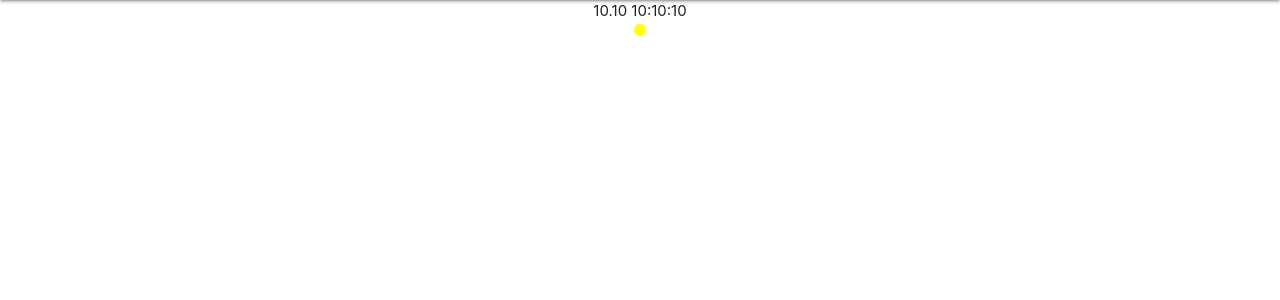
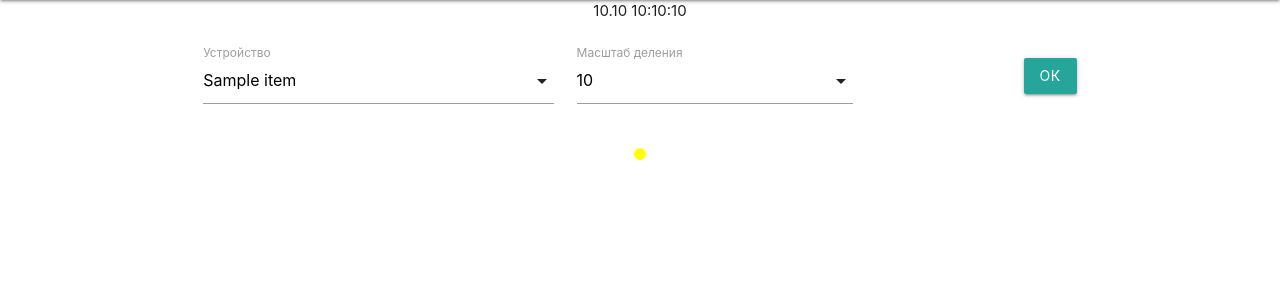
Before and after one commit to gmrv/latweb, a Django app: template src/main/templates/main/simple.html in a window 1280 px wide. Shown: the part 64-364 px from the top of the page. Run offline with Django 4.2, Linux system fonts and the light colour scheme; the template is opened without the code that fills it: most values are stand-ins (such as "Sample title", 1, 10 or a date in 2020).

Commit message:
feat[main]: Liveness report device and interval selection controls

```diff
--- a/src/main/templates/main/home.html
+++ b/src/main/templates/main/home.html
@@ -1,7 +1,7 @@
 {% extends 'main/base.html' %}
 {% load static %}
 {% load i18n %}
-{% block sub-title %}###{% endblock %}
+{% block sub-title %}home{% endblock %}
 
 {% block style %}{% endblock %}
 
--- a/src/main/templates/main/simple.html
+++ b/src/main/templates/main/simple.html
@@ -1,5 +1,4 @@
 {% extends 'main/base.html' %}
-{% load settings_value %}
 {% load static %}
 {% load i18n %}
 {% block sub-title %}liveness report{% endblock %}
@@ -7,10 +6,43 @@
 {% block style %}{% endblock %}
 
 {% block content %}
-  <div >
+
+
+
+    <div class="container">
+
+      <div class="row">
         <div class="center">{{ last|date:'m.d H:i:s' }}</div>
+      </div>
+      <div class="row">
 
-    <div class="container report">
+        <div class="input-field col s5">
+          <select id="id-device">
+            {% for item in device_names %}
+              <option {% if item.name == device_name %}selected{% endif %}  value="{{ item.name }}">{{ item.name }}</option>
+            {% endfor %}
+          </select>
+          <label>Устройство</label>
+        </div>
+
+        <div class="input-field col s4">
+          <select id="id-min-per-interval">
+            <option {% if min_per_interval == 10 %}selected{% endif %} value="10">10</option>
+            <option {% if min_per_interval == 20 %}selected{% endif %} value="20">20</option>
+            <option {% if min_per_interval == 30 %}selected{% endif %} value="30">30</option>
+            <option {% if min_per_interval == 60 %}selected{% endif %} value="60">60</option>
+          </select>
+          <label>Масштаб деления</label>
+        </div>
+
+        <div class="input-field col s3 right-align">
+          <a id="id-apply" class="waves-effect waves-light btn">ок</a>
+        </div>
+
+
+      </div>
+
+      <div class="row report">
         <table class="report">
           {% for day in intervals %}
             <tr class="day">
@@ -29,12 +61,27 @@
       </div>
 
     </div>
+
 {% endblock %}
 
 {% block extrajs %}
   <script>
     document.addEventListener('DOMContentLoaded', function(){
       M.AutoInit();
+
+      document.getElementById("id-apply").addEventListener('click', function(){
+        var elems = document.querySelectorAll('select');
+        var instances = M.FormSelect.init(elems);
+
+        let deviceCtl =  M.FormSelect.getInstance(document.getElementById("id-device"));
+        let intervalCtl = M.FormSelect.getInstance(document.getElementById("id-min-per-interval"));
+
+        let deviceName = deviceCtl.getSelectedValues()[0]
+        let minPerInt = intervalCtl.getSelectedValues()[0]
+
+        document.location = `/main/livenessreport/${deviceName}/${minPerInt}`
+      })
+
       document.querySelectorAll("td.minute.lyellow, td.minute.lgreen").forEach(
         function(item){
           item.addEventListener('click', function(){
--- a/src/main/urls.py
+++ b/src/main/urls.py
@@ -6,5 +6,6 @@ app='main'
 
 urlpatterns = [
     path('livenessreport', liveness_report),
+    path('livenessreport/<str:device_name>/<int:min_per_interval>', liveness_report),
 
 ]
```
Also changed, not shown: src/main/views/view.py (+9 -4 lines). Lines whose indentation alone changed are shown as unchanged.
